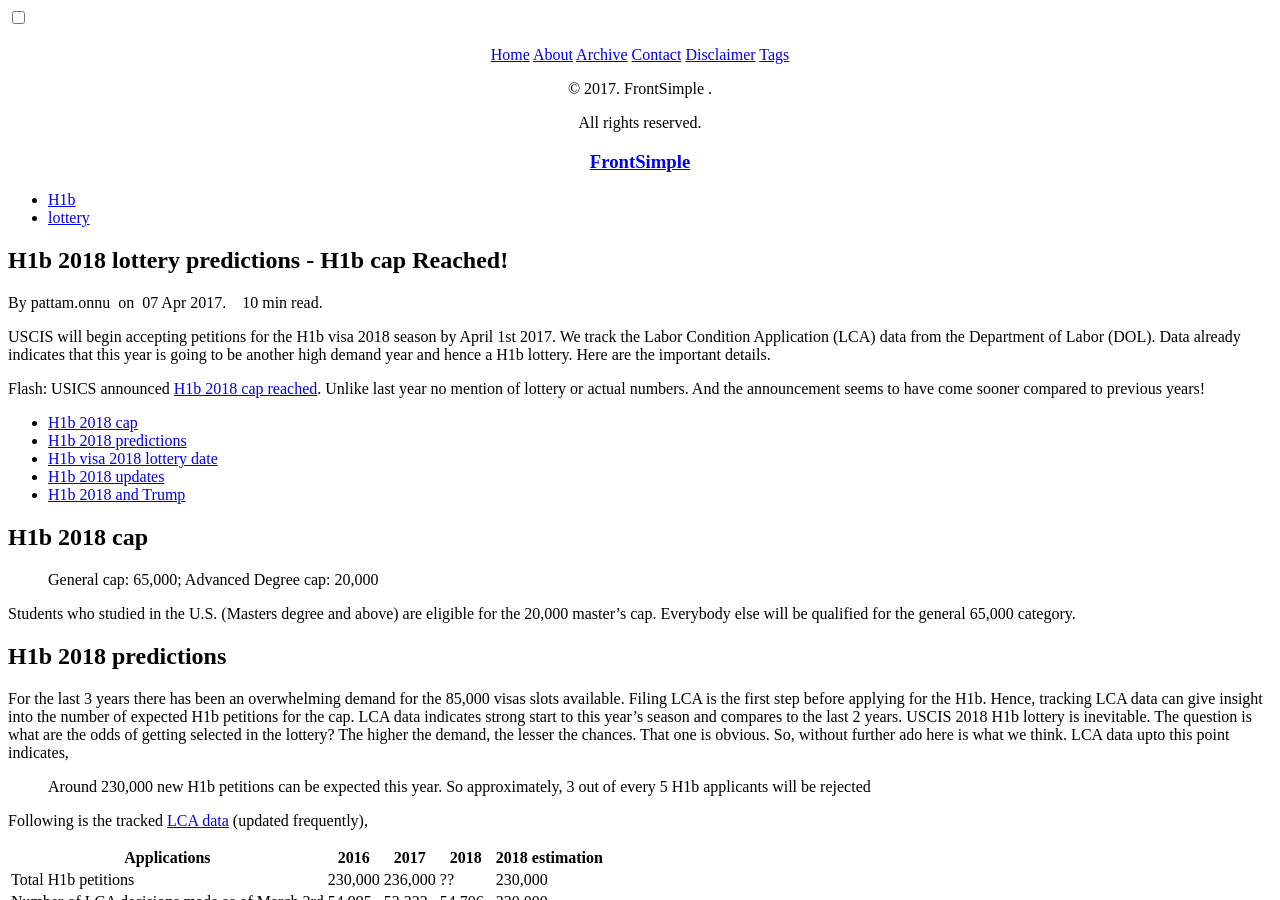
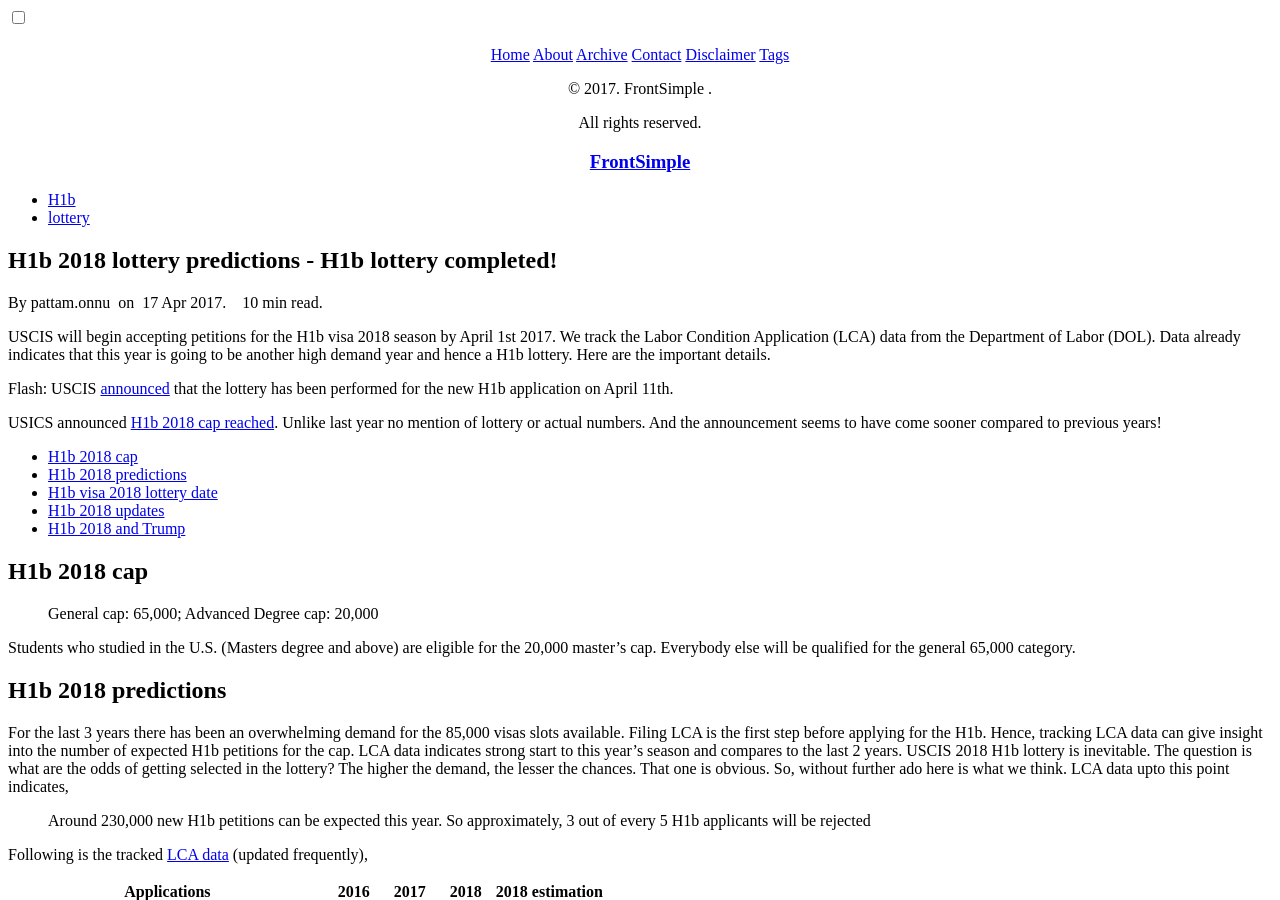
Before and after one commit to gitforwork2/gitforwork.github.io, a Jekyll site: the page built from _posts/2017-4-17-h1b-2018-lottery.md, in a window 1280 px wide and 900 px high. Built offline with Jekyll 4.4.1, drawn with Linux system fonts in a browser that asks for light colours; nearby versions of some CDN libraries; comment, search, counter and statistics services are not loaded.

Commit message:
Update and rename 2017-4-7-h1b-2018-lottery.md to 2017-4-17-h1b-2018-lottery.md

```diff
--- a/_posts/2017-4-7-h1b-2018-lottery.md
+++ b/_posts/2017-4-17-h1b-2018-lottery.md
@@ -1,14 +1,18 @@
 ---
 layout: post
-title: H1b 2018 lottery predictions - H1b cap Reached!
-date: 2017-4-7
+title: H1b 2018 lottery predictions - H1b lottery completed!
+date: 2017-4-17
 tags: H1b lottery
 comments: true
 description: H1b visa 2018 lottery. Predictions from Department of Labor (DOL) LCA data. Impacts of President trump and other H1b 2018 updates.
 ---
 USCIS will begin accepting petitions for the H1b visa 2018 season by April 1st 2017. We track the Labor Condition Application (LCA) data from the Department of Labor (DOL). Data already indicates that this year is going to be another high demand year and hence a H1b lottery. Here are the important details.
 
-Flash: USICS announced [H1b 2018 cap reached](https://www.uscis.gov/news/news-releases/uscis-reaches-fy-2018-h-1b-cap).
+Flash:
+USCIS [announced](https://www.uscis.gov/news/alerts/uscis-completes-h-1b-cap-random-selection-process-fy-2018) that the lottery has been performed for the new H1b application on April 11th.
+
+
+USICS announced [H1b 2018 cap reached](https://www.uscis.gov/news/news-releases/uscis-reaches-fy-2018-h-1b-cap).
 Unlike last year no mention of lottery or actual numbers. And the announcement seems to have come sooner compared to previous years!
 
 - [H1b 2018 cap](#h1b-2018-cap)
```
